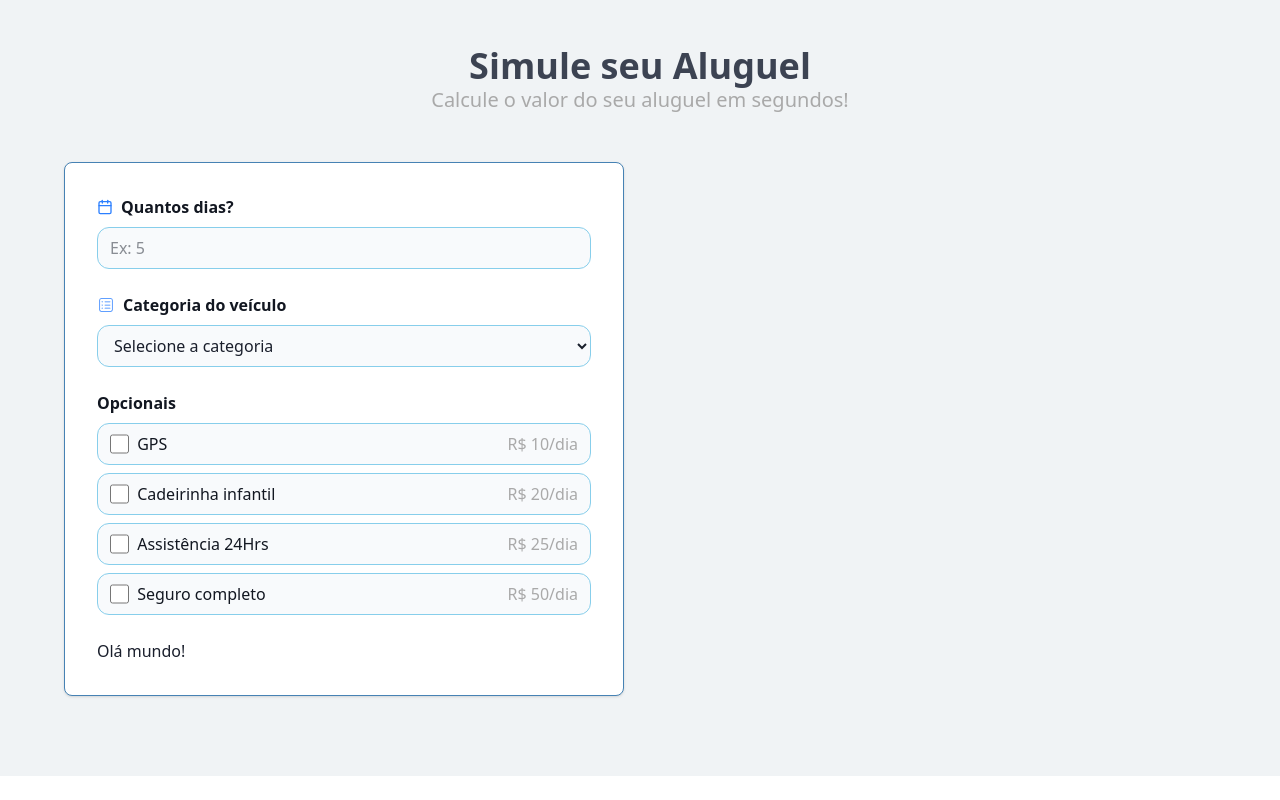
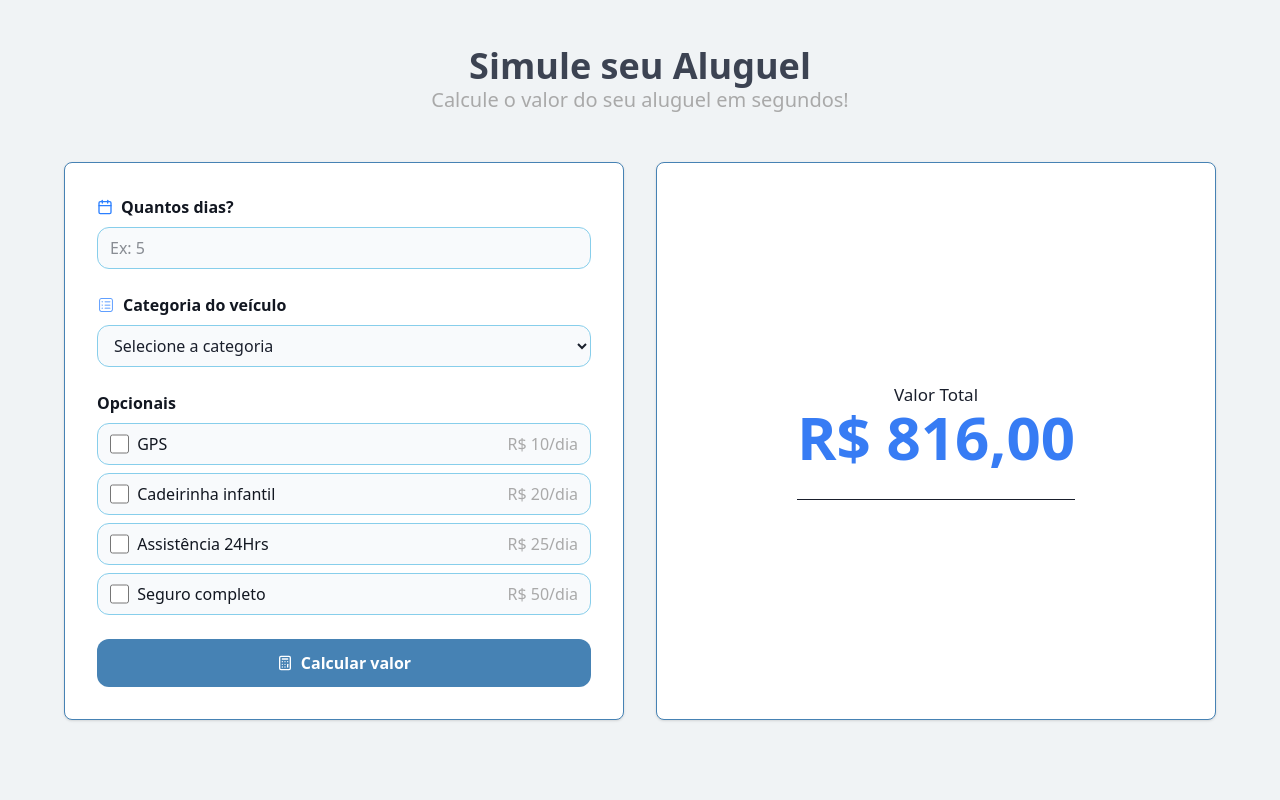
Before and after one commit to jorgerenan94-web/aluguel-carros, a React (Vite) app: page / in a window 1280 px wide. Shown: the part 434-1234 px from the top of the page. Before the commit the page ends 1210 px from the top, so only its background shows below. Built offline with nearby package versions, Linux system fonts and the light colour scheme.

Commit message:
Continuation of the frontend with the completion of the inputs and the beginning of the results side of the calculations.

```diff
--- a/src/App.jsx
+++ b/src/App.jsx
@@ -1,5 +1,6 @@
 import { LuCar } from "react-icons/lu";
 import CustomForm from "./Components/CustomForm";
+import Calculator from "./Components/Calculator";
 
 export default function App(){
   return (
@@ -27,6 +28,9 @@ export default function App(){
             <div className="border rounded-lg bg-white text-[#1a1f2c] border-[#4682b4] shadow-sm p-8">
               <CustomForm />
             </div>
+            <div className="border rounded-lg bg-white text-[#1a1f2c] border-[#4682b4] shadow-sm p-8 flex justify-center items-center">
+              <Calculator />
+            </div>
           </div>
         </div>
       </section>
--- /dev/null
+++ b/src/Components/Calculator/index.jsx
@@ -0,0 +1,16 @@
+export default function Calculator(){
+    return (
+        <div className="space-y-6">
+            <div className="w-full mx-auto h-auto flex justify-center items-center flex-col">
+                <div className="flex justify-center items-center flex-col pb-8">
+                 <p className="text-[17px]">Valor Total</p>
+                 <span className="text-[#377CF4] font-bold text-6xl">R$ 816,00</span>
+                </div>
+
+                <div className="border-t w-full">
+
+                </div>
+            </div>
+        </div>
+    )
+}
--- a/src/Components/CustomButton/index.jsx
+++ b/src/Components/CustomButton/index.jsx
@@ -1,5 +1,7 @@
-export default function CustomButton(){
+export default function CustomButton({children}){
     return(
-        <p>Olá mundo!</p>
+        <button className="w-full h-12 bg-[#4682B4] hover:bg-[#4682b4]/90 hover:text-[17px] rounded-xl text-white font-semibold cursor-pointer flex justify-center items-center gap-2">
+            {children}
+        </button>
     )
 }
--- a/src/Components/CustomForm/index.jsx
+++ b/src/Components/CustomForm/index.jsx
@@ -1,5 +1,5 @@
 import CustomInput from "../CustomInput";
-import { LuCalendar } from "react-icons/lu";
+import { LuCalculator, LuCalendar } from "react-icons/lu";
 import { CiViewList } from "react-icons/ci";
 import  CustomSelect from "../CustomSelect";
 import CustomCheckbox from "../CustomCheckbox";
@@ -53,7 +53,10 @@ export default function CustomForm (){
                 <CustomCheckbox info="Assistência 24Hrs" value="R$ 25/dia"/>
                 <CustomCheckbox info="Seguro completo" value="R$ 50/dia"/>
             </div>
-            <CustomButton />
+            <CustomButton>
+                <LuCalculator />
+                Calcular valor
+            </CustomButton>
         </form>
     )
 }
```
